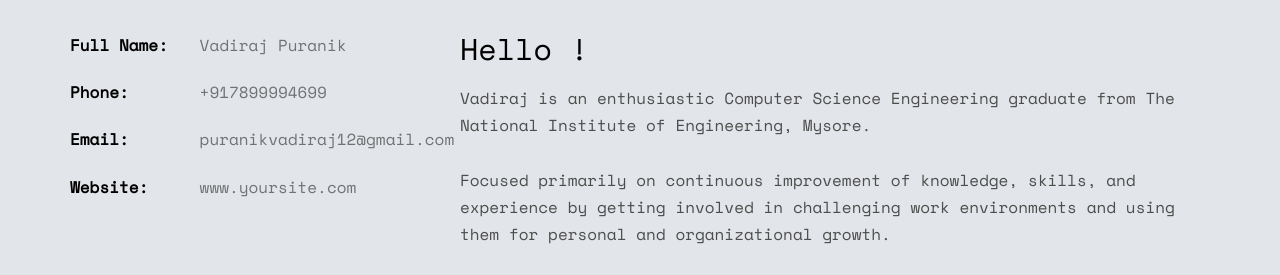
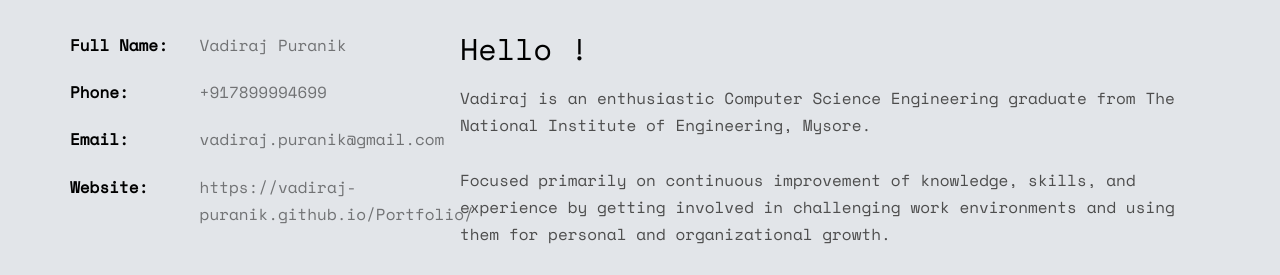
Before and after one commit to Vadiraj-Puranik/Portfolio, a plain HTML site: page index.html in a window 1280 px wide. Shown: the part 1040-1315 px from the top of the page. Drawn offline with nearby package versions, Linux system fonts and the light colour scheme; files whose address does not match are found by name.

Commit message:
Updated email address and website data

```diff
--- a/index.html
+++ b/index.html
@@ -84,8 +84,8 @@
 					<ul class="info">
 						<li><span class="first-block">Full Name:</span><span class="second-block">Vadiraj Puranik</span></li>
 						<li><span class="first-block">Phone:</span><span class="second-block">+917899994699</span></li>
-						<li><span class="first-block">Email:</span><span class="second-block">puranikvadiraj12@gmail.com</span></li>
-						<li><span class="first-block">Website:</span><span class="second-block">www.yoursite.com</span></li>
+						<li><span class="first-block">Email:</span><span class="second-block">vadiraj.puranik@gmail.com</span></li>
+						<li><span class="first-block">Website:</span><span class="second-block">https://vadiraj-puranik.github.io/Portfolio/</span></li>
 					</ul>
 				</div>
 				<div class="col-md-8">
```
